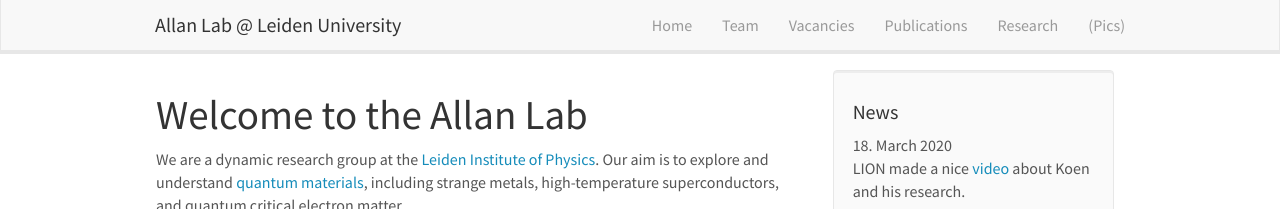
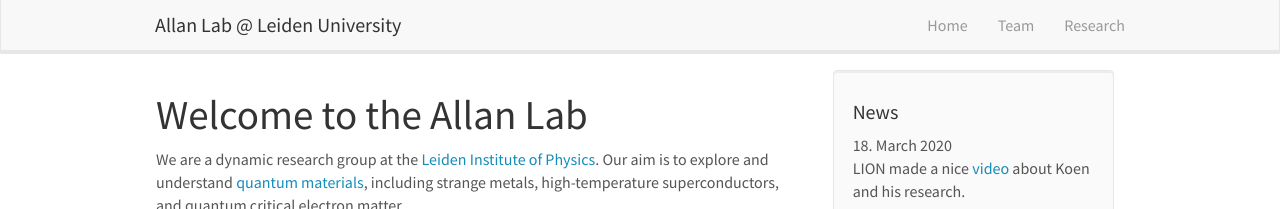
Before and after one commit to caltechvisionlab/caltechvisionlab.github.io, a Jekyll site: the page built from _pages/home.md, in a window 1280 px wide. Shown: the top 209 px of the page. Built offline with Jekyll 4.4.1, drawn with Linux system fonts in a browser that asks for light colours; nearby versions of some CDN libraries.

Commit message:
Simplify the header.

```diff
--- a/_includes/header.html
+++ b/_includes/header.html
@@ -14,10 +14,7 @@
 	  <ul class="nav navbar-nav navbar-right">
 		<li><a href="{{ site.url }}{{ site.baseurl }}/">Home</a></li>
 		<li><a href="{{ site.url }}{{ site.baseurl }}/team">Team</a></li>
-		<li><a href="{{ site.url }}{{ site.baseurl }}/vacancies">Vacancies</a></li>
-		<li><a href="{{ site.url }}{{ site.baseurl }}/publications">Publications</a></li>
 		<li><a href="{{ site.url }}{{ site.baseurl }}/research">Research</a></li>
-		<li><a href="{{ site.url }}{{ site.baseurl }}/pictures">(Pics)</a></li>
 	  </ul>
 	</div>
   </div>
```
